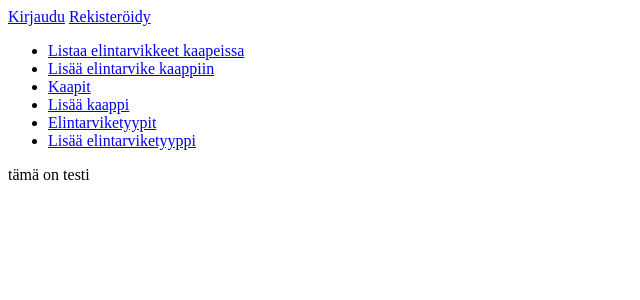
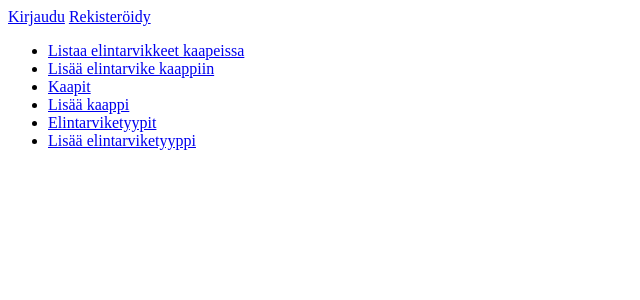
Before and after one commit to lukxsx/PakastimenHallinta, a Flask app: page / in a window 1280 px wide. Shown: the top 300 px of the page, without its empty margins (0-640 px from the left). Run offline with Flask 2, Linux system fonts and the light colour scheme.

Commit message:
etusivun päivitys

```diff
--- a/application/templates/index.html
+++ b/application/templates/index.html
@@ -1,5 +1,5 @@
 {% extends "layout.html" %}
 
 {% block body %}
-<p>tämä on testi</p>
+
 {% endblock %}
```
